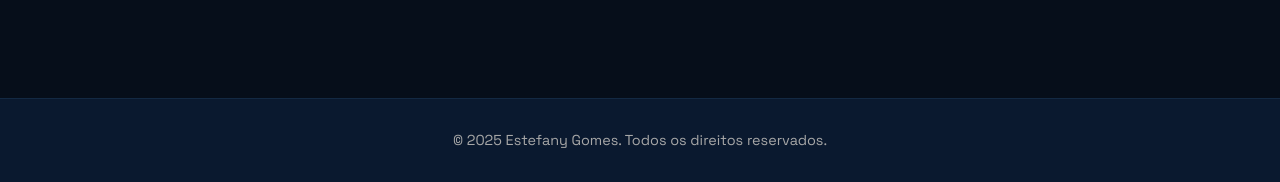
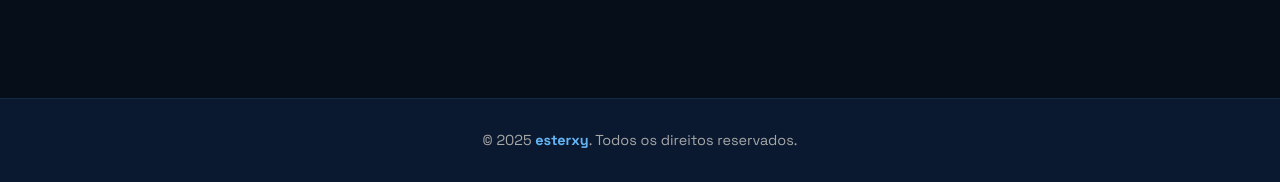
Before and after one commit to gvmzin/ester-portfolio, a plain HTML site: page index.html in a window 1280 px wide. Shown: the part 3801-3983 px from the top of the page. Drawn offline with Linux system fonts and the light colour scheme.

Commit message:
alterando footer

```diff
--- a/index.html
+++ b/index.html
@@ -522,6 +522,16 @@
                 gap: 30px;
             }
         }
+    footer a {
+    color: #64B5F6;
+    text-decoration: none;
+    font-weight: bold;
+    transition: color 0.3s ease;
+    }
+
+    footer a:hover {
+    text-decoration: underline;
+    }
     </style>
 </head>
 <body>
@@ -693,10 +703,10 @@
     </main>
 
     <footer>
-        <div class="container">
-            <p>&copy; 2025 Estefany Gomes. Todos os direitos reservados.</p>
-        </div>
-    </footer>
+    <div class="container">
+        <p id="copyright">&copy; 2025 esterxy. Todos os direitos reservados.</p>
+    </div>
+      </footer>
 
     <script>
         const observer = new IntersectionObserver((entries) => {
@@ -709,6 +719,11 @@
 
         const hiddenElements = document.querySelectorAll('.hidden');
         hiddenElements.forEach((el) => observer.observe(el));
+        document.getElementById('copyright').innerHTML = `&copy; ${new Date().getFullYear()} esterxy. Todos os direitos reservados.`;
+        const copyrightP = document.getElementById('copyright');
+        const currentYear = new Date().getFullYear();
+        const githubUrl = "https://github.com/esterxy";
+        copyrightP.innerHTML = `&copy; ${currentYear} <a href="${githubUrl}" target="_blank" rel="noopener noreferrer">esterxy</a>. Todos os direitos reservados.`;
     </script>
 
 </body>
```
